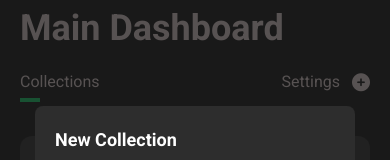
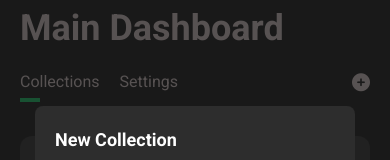
Before and after one commit to ronrix/url-shortener, a React (Vite) app: page /dashboard in a window 390 px wide. Shown: the part 124-284 px from the top of the page. Built offline with nearby package versions, Linux system fonts and the light colour scheme.

Commit message:
Fix UI issue
Fixing the nav position in the mobile view. Setting the width only for the links to be w-80 when in 'md' but on smaller viewport i set just 'ml-5' to the second link to have a better space between them

```diff
--- a/src/pages/dashboard/navs/index.tsx
+++ b/src/pages/dashboard/navs/index.tsx
@@ -13,7 +13,7 @@ export default function Navs({ handleToggleAddCollectionModal }: Props) {
   }
   return (
     <div className="flex justify-between mt-5 items-center">
-      <div className="w-80 flex justify-between">
+      <div className="sm:w-80 flex justify-between">
         <Link
           to=""
           onClick={handleActiveNav}
@@ -30,7 +30,7 @@ export default function Navs({ handleToggleAddCollectionModal }: Props) {
           to="settings"
           onClick={handleActiveNav}
           id="settings"
-          className={`relative text-light-gray ${
+          className={`relative text-light-gray ml-5 md:ml-0 ${
             activeNav === "settings"
               ? "after:content=[''] after:absolute after:left-0 after:-bottom-2 after:w-5 after:h-1 after:bg-dark-green"
               : ""
```
